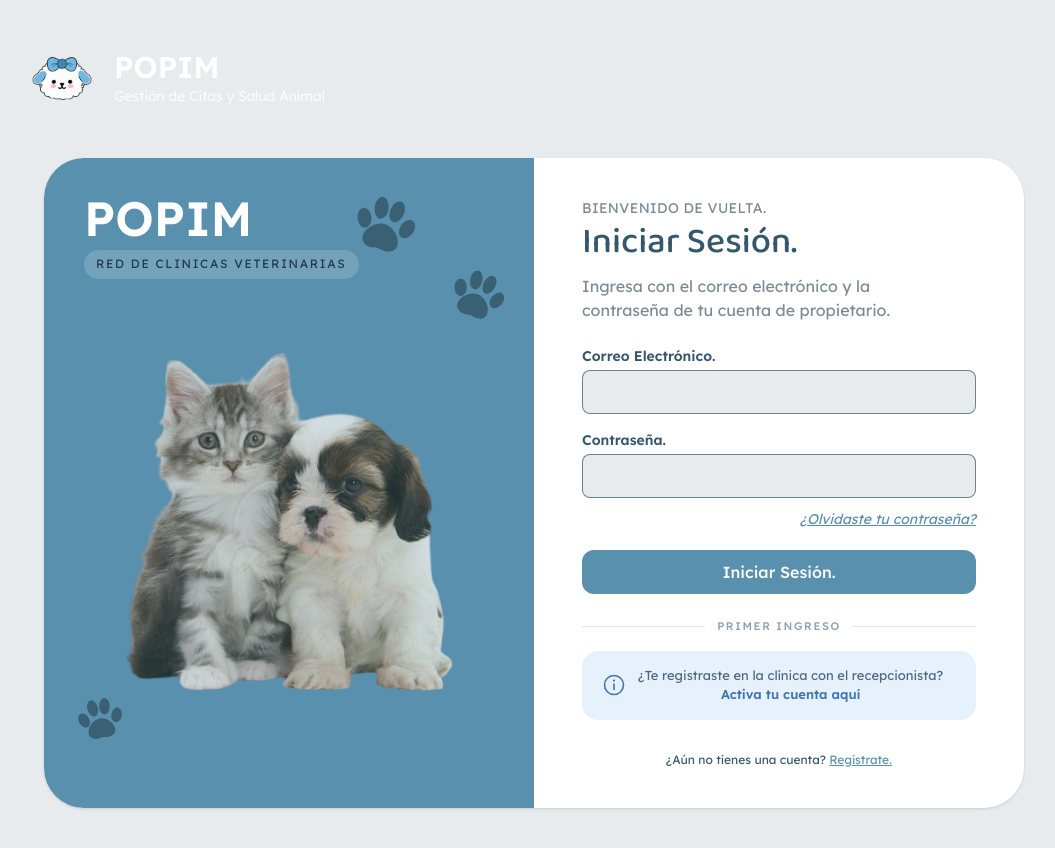
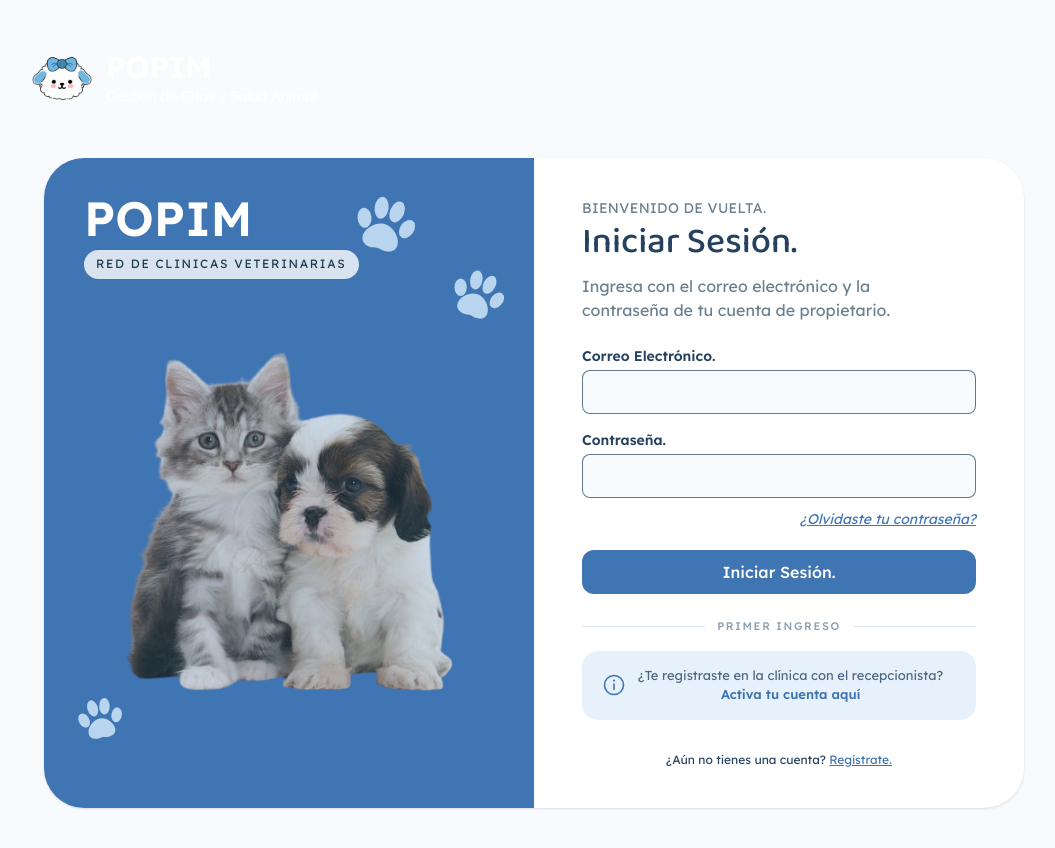
Before and after one commit to Jesileth/POPIM, a Next.js app in the folder frontend-propietario/: page /login in a window 1280 px wide. Shown: the whole page, without its empty margins (106-1161 px from the left). Built offline with nearby package versions, Linux system fonts and the light colour scheme; no server answers.

Commit message:
Componente iconos y colores nuevos

```diff
--- a/frontend-propietario/src/Componentes/HeaderPopim.js
+++ b/frontend-propietario/src/Componentes/HeaderPopim.js
@@ -3,7 +3,7 @@ import Image from "next/image";
 export default function HeaderPopim() {
   return (
     <header
-      className="mx-auto flex max-w-270 items-center gap-4 rounded-full px-6 py-3 sm:px-8"
+      className="mx-auto flex max-w-270 items-center gap-2 rounded-full px-6 py-3 sm:px-8"
       style={{
         background:
           "linear-gradient(90deg, var(--color-popim-header-from) 35%, var(--color-popim-header-to) 100%)",
--- /dev/null
+++ b/frontend-propietario/src/Componentes/Iconos.js
@@ -0,0 +1,89 @@
+// Íconos de Bootstrap Icons (https://icons.getbootstrap.com)
+// Para agregar otro: abre el ícono en la web, recuerda johaaa copiar su <path ... /> y crea una función nueva abajo.
+
+export default function IconMail({ size = 24, className = "", color = "currentColor" }) {
+  return (
+    <svg
+      xmlns="http://www.w3.org/2000/svg"
+      width={size}
+      height={size}
+      fill={color}
+      className={className}
+      viewBox="0 0 16 16"
+      aria-label="mail icon"
+    >  {/* children se usa para meter el <path> dentro del svg */}
+      {children}
+    </svg>
+  );
+}
+
+
+export function IconMail(props) {
+  return (
+    <Icono {...props}>
+      <path d="M0 4a2 2 0 0 1 2-2h12a2 2 0 0 1 2 2v8a2 2 0 0 1-2 2H2a2 2 0 0 1-2-2zm2-1a1 1 0 0 0-1 1v.217l7 4.2 7-4.2V4a1 1 0 0 0-1-1zm13 2.383-4.708 2.825L15 11.105zm-.034 6.876-5.64-3.471L8 9.583l-1.326-.795-5.64 3.47A1 1 0 0 0 2 13h12a1 1 0 0 0 .966-.741M1 11.105l4.708-2.897L1 5.383z" />
+    </Icono>
+  );
+}
+
+
+export function IconLock(props) {
+  return (
+    <Icono {...props}>
+      <path
+        fillRule="evenodd"
+        d="M8 0a4 4 0 0 1 4 4v2.05a2.5 2.5 0 0 1 2 2.45v5a2.5 2.5 0 0 1-2.5 2.5h-7A2.5 2.5 0 0 1 2 13.5v-5a2.5 2.5 0 0 1 2-2.45V4a4 4 0 0 1 4-4M4.5 7A1.5 1.5 0 0 0 3 8.5v5A1.5 1.5 0 0 0 4.5 15h7a1.5 1.5 0 0 0 1.5-1.5v-5A1.5 1.5 0 0 0 11.5 7zM8 1a3 3 0 0 0-3 3v2h6V4a3 3 0 0 0-3-3"
+      />
+    </Icono>
+  );
+}
+
+//#region Iconos de ojito abierto y cerrado
+
+export function IconEye(props) {
+  return (
+    <Icono {...props}>
+      <path d="M16 8s-3-5.5-8-5.5S0 8 0 8s3 5.5 8 5.5S16 8 16 8M1.173 8a13 13 0 0 1 1.66-2.043C4.12 4.668 5.88 3.5 8 3.5s3.879 1.168 5.168 2.457A13 13 0 0 1 14.828 8q-.086.13-.195.288c-.335.48-.83 1.12-1.465 1.755C11.879 11.332 10.119 12.5 8 12.5s-3.879-1.168-5.168-2.457A13 13 0 0 1 1.172 8z" />
+      <path d="M8 5.5a2.5 2.5 0 1 0 0 5 2.5 2.5 0 0 0 0-5M4.5 8a3.5 3.5 0 1 1 7 0 3.5 3.5 0 0 1-7 0" />
+    </Icono>
+  );
+}
+
+export function IconEyeSlash(props) {
+  return (
+    <Icono {...props}>
+      <path d="M13.359 11.238C15.06 9.72 16 8 16 8s-3-5.5-8-5.5a7 7 0 0 0-2.79.588l.77.771A6 6 0 0 1 8 3.5c2.12 0 3.879 1.168 5.168 2.457A13 13 0 0 1 14.828 8q-.086.13-.195.288c-.335.48-.83 1.12-1.465 1.755q-.247.248-.517.486z" />
+      <path d="M11.297 9.176a3.5 3.5 0 0 0-4.474-4.474l.823.823a2.5 2.5 0 0 1 2.829 2.829zm-2.943 1.299.822.822a3.5 3.5 0 0 1-4.474-4.474l.823.823a2.5 2.5 0 0 0 2.829 2.829" />
+      <path d="M3.35 5.47q-.27.24-.518.487A13 13 0 0 0 1.172 8l.195.288c.335.48.83 1.12 1.465 1.755C4.121 11.332 5.881 12.5 8 12.5c.716 0 1.39-.133 2.02-.36l.77.772A7 7 0 0 1 8 13.5C3 13.5 0 8 0 8s.939-1.721 2.641-3.238l.708.709zm10.296 8.884-12-12 .708-.708 12 12z" />
+    </Icono>
+  );
+}
+
+//#endregion
+
+
+export function IconCheck(props) {
+  return (
+    <Icono {...props}>
+      <path d="M13.854 3.646a.5.5 0 0 1 0 .708l-7 7a.5.5 0 0 1-.708 0l-3.5-3.5a.5.5 0 1 1 .708-.708L6.5 10.293l6.646-6.647a.5.5 0 0 1 .708 0" />
+    </Icono>
+  );
+}
+
+export function IconInfo(props) {
+  return (
+    <Icono {...props}>
+      <path d="M8 15A7 7 0 1 1 8 1a7 7 0 0 1 0 14m0 1A8 8 0 1 0 8 0a8 8 0 0 0 0 16" />
+      <path d="m8.93 6.588-2.29.287-.082.38.45.083c.294.07.352.176.288.469l-.738 3.468c-.194.897.105 1.319.808 1.319.545 0 1.178-.252 1.465-.598l.088-.416c-.2.176-.492.246-.686.246-.275 0-.375-.193-.304-.533zM9 4.5a1 1 0 1 1-2 0 1 1 0 0 1 2 0" />
+    </Icono>
+  );
+}
+
+export function IconStopwatch(props) {
+  return (
+    <Icono {...props}>
+      <path d="M8.5 5.6a.5.5 0 1 0-1 0v2.9h-3a.5.5 0 0 0 0 1H8a.5.5 0 0 0 .5-.5z" />
+      <path d="M6.5 1A.5.5 0 0 1 7 .5h2a.5.5 0 0 1 0 1v.57c1.36.196 2.594.78 3.584 1.64l.012-.013.354-.354-.354-.353a.5.5 0 0 1 .707-.708l1.414 1.415a.5.5 0 1 1-.707.707l-.353-.354-.354.354-.013.012A7 7 0 1 1 7 2.071V1.5a.5.5 0 0 1-.5-.5M8 3a6 6 0 1 0 .001 12A6 6 0 0 0 8 3" />
+    </Icono>
+  );
+}
--- a/frontend-propietario/src/Componentes/PanelPopim.js
+++ b/frontend-propietario/src/Componentes/PanelPopim.js
@@ -14,7 +14,7 @@ export default function PanelPopim({ lema }) {
                 fontSize: '12px',
                 letterSpacing: '.14em',
                 textTransform: 'uppercase',
-                background: 'rgba(255,255,255,0.16)',
+                background: 'rgba(255,255,255,0.80)', /* el que esta despues del color es para la opacidad*/
                 padding: '6px 12px',
                 borderRadius: '99px'
               }}
--- a/frontend-propietario/src/app/(auth)/login/page.js
+++ b/frontend-propietario/src/app/(auth)/login/page.js
@@ -104,10 +104,12 @@ export default function LoginPage() {
           strokeLinecap="round"
           aria-hidden="true"
         >
+          {/* Signo de exclamación en circulo */}
           <circle cx="12" cy="12" r="9.5" />
           <path d="M12 11v5.5" />
           <path d="M12 7.6h.01" strokeWidth="2.2" />
         </svg>
+
 
         <div className="text-[13px] leading-snug text-popim-info-texto">
           <p>¿Te registraste en la clínica con el recepcionista?</p>
@@ -119,8 +121,6 @@ export default function LoginPage() {
           </Link>
         </div>
       </div>
-
-
 
 
      {/*
--- a/frontend-propietario/src/app/globals.css
+++ b/frontend-propietario/src/app/globals.css
@@ -3,15 +3,31 @@
 
 /* Paleta POPIM: Tailwind crea clases como bg-popim-primary a partir de estos nombres */
 @theme {
-  --color-popim-page: #e7ebee;
+  /*Colores de fondos*/
+  --color-popim-page: #f8fbfe;
+  --color-popim-campo: #f5f9fd;
+  --color-popim-chip: #f8fbfe;
+  --color-popim-panel-inicio: #e3effa;
+  --color-popim-panel-fin: #cfe3f6;
+  --color-popim-info: #e7f1fb;
+
+  /*Azul de los botones */
   --color-popim-header-from: #87b1ce;
   --color-popim-header-to: #446886;
-  --color-popim-primary: #5990AD; /*5189A4*/
-  --color-popim-primary-dark: #446886;
-  --color-popim-paw: #396073;
-  --color-popim-ink: #35576b;
-  --color-popim-muted: #7b8a94;
+  --color-popim-primary: #3f75b3; /*5189A4*/
+  --color-popim-primary-dark: #335f96;
+  --color-popim-paw: #b8d4ee;
 
+  /*Textos*/
+  --color-popim-ink: #24415f; /*35576b*/
+  --color-popim-texto: #4d6682;
+  --color-popim-muted: #69808f;
+  --color-popim-etiqueta: #8aa0b3;
+  --color-popim-placeholder: #9db0c0;
+  --color-popim-info-texto: #4d6682;
+  --color-popim-info-acento: #3f75b3;
+
+  /*ALertas y mensajes*/
   --color-popim-aviso: #d6e5ef;
   --color-popim-aviso-borde: #a7c0d3;
 
@@ -20,10 +36,8 @@
   --color-popim-alerta: #9c4d4d;
 
   --color-popim-info: #e7f1fb;
-  --color-popim-info-texto: #4d6682;
-  --color-popim-info-acento: #3f75b3;
   --color-popim-linea: #dbe6f0;
-  --color-popim-etiqueta: #8aa0b3;
+
 
   --animate-aparecer: aparecer 0.5s ease-out;
 
```
